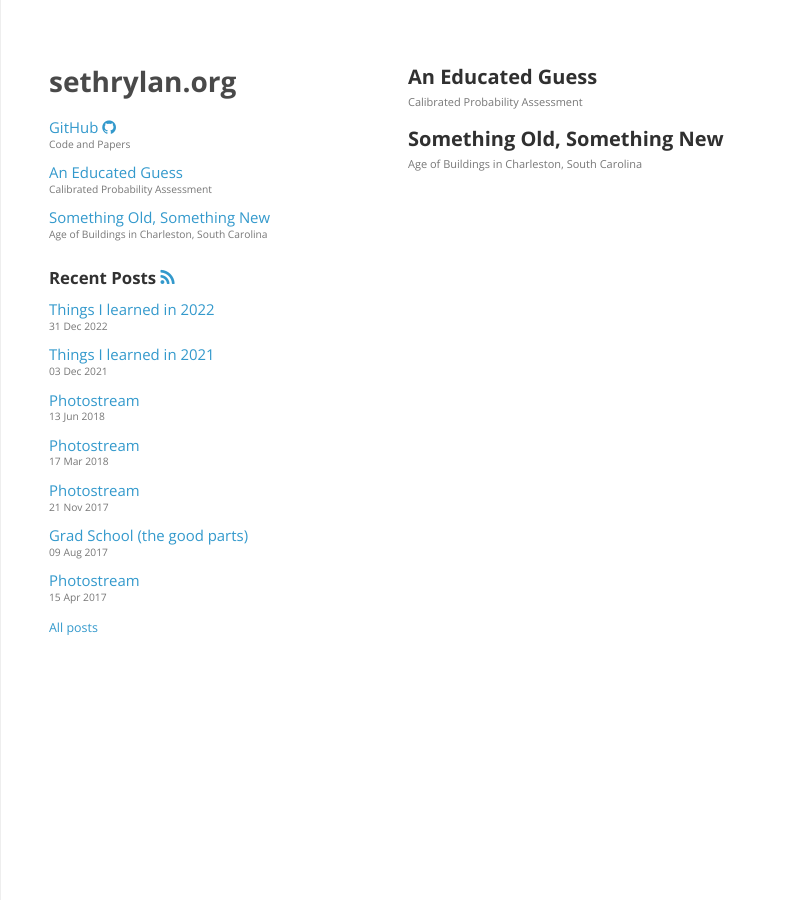
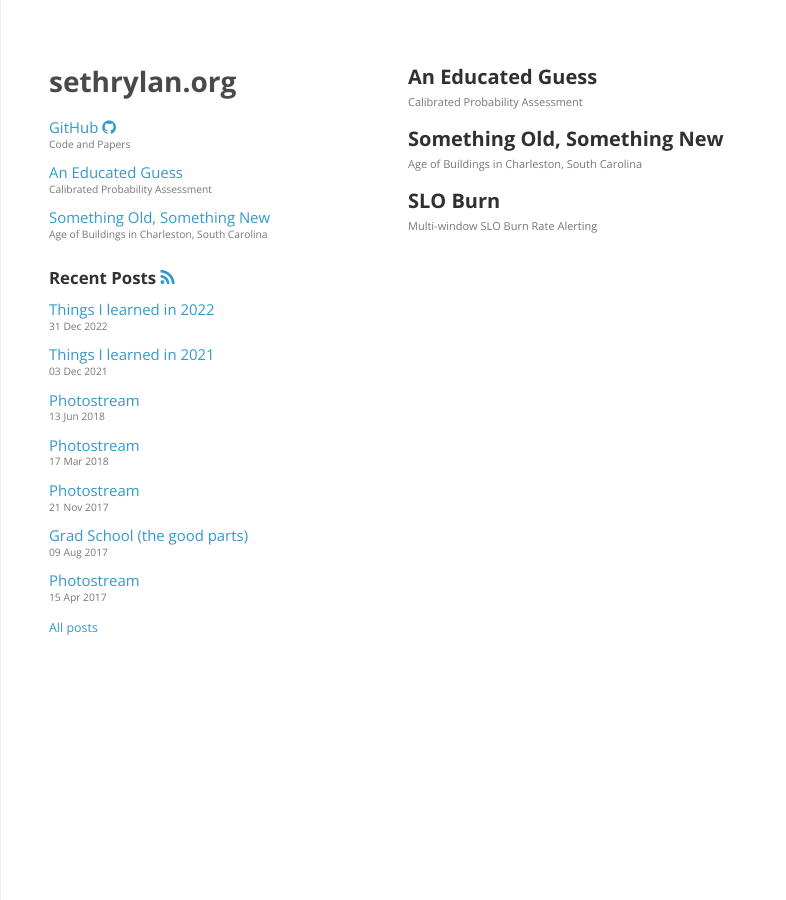
Before and after one commit to sethrylan/sethrylan.github.io, a Jekyll site: the page built from projects.md, in a window 1280 px wide. Shown: the whole page, without its empty margins (0-786 px from the left). Built offline with Jekyll 4.4.1, drawn with Linux system fonts in a browser that asks for light colours; nearby versions of some CDN libraries.

Commit message:
Update projects

```diff
--- a/_config.yml
+++ b/_config.yml
@@ -28,3 +28,6 @@ projects:
   - title: Something Old, Something New
     url:   /2013/12/15/something-old-something-new.html
     text:  Age of Buildings in Charleston, South Carolina
+  - title: SLO Burn
+    url:   /slo-burn
+    text:  Multi-window SLO Burn Rate Alerting
```
